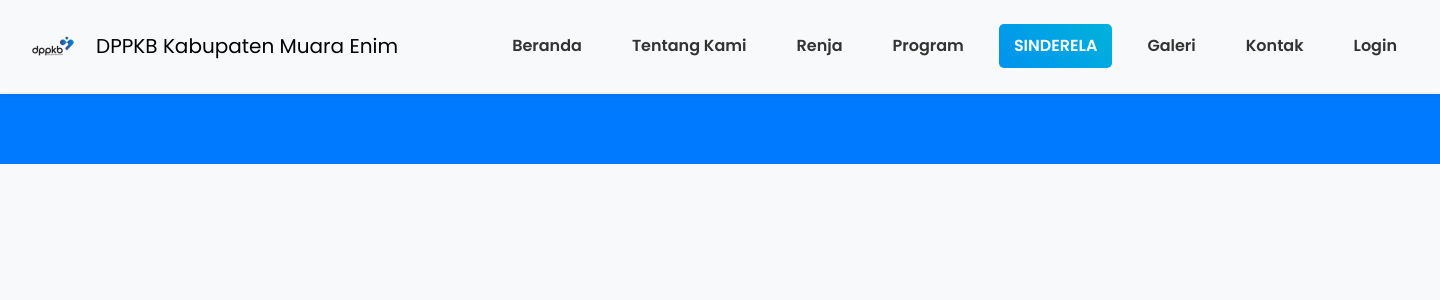
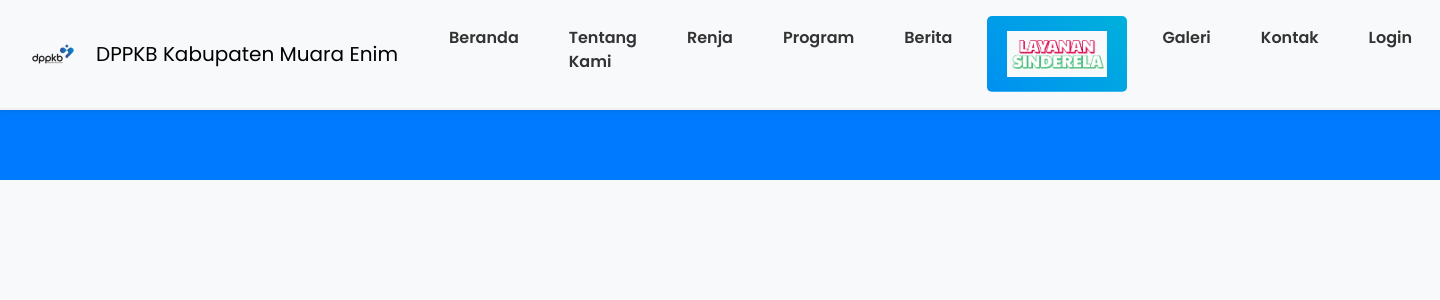
Before and after one commit to deftri/dppkb_web, a PHP site: page /berita/includes/header.php in a window 1440 px wide. Shown: the top 300 px of the page. Run offline with PHP 8.4, Linux system fonts and the light colour scheme.

Commit message:
Initial commit of my website files

```diff
--- a/berita/css/header.css
+++ b/berita/css/header.css
@@ -42,7 +42,7 @@ body {
 .navbar-nav .nav-item.layanan a {
     position: relative;
     display: inline-block;
-    padding: 10px 15px;
+    padding: 15px 20px;
     color: #ffffff;
     font-weight: 600;
     text-transform: uppercase;
--- a/berita/includes/header.php
+++ b/berita/includes/header.php
@@ -94,9 +94,15 @@ $page_title = ucfirst(str_replace(['.php', 'index'], '', basename($_SERVER['PHP_
                     <li class="nav-item">
                         <a class="nav-link <?php echo ($halaman == 'program' ? 'active' : ''); ?>" href="program.php">Program</a>
                     </li>
+                    <li class="nav-item">
+                        <a class="nav-link <?php echo ($halaman == 'berita' ? 'active' : ''); ?>" href="kumpulan_berita.php">Berita</a>
+                    </li>
                     <li class="nav-item layanan">
-                        <a class="nav-link <?php echo ($halaman == 'layanan' ? 'active' : ''); ?>" href="../public/sinderela.menu.php">SINDERELA</a>
+                        <a class="nav-link <?php echo ($halaman == 'layanan' ? 'active' : ''); ?>" href="../public/sinderela.menu.php">
+                            <img src="images/navsinderela.png" alt="Sinderela" style="width: 100px; height: auto;">
+                        </a>
                     </li>
+
 
                     <li class="nav-item">
                         <a class="nav-link <?php echo ($halaman == 'galeri' ? 'active' : ''); ?>" href="galeri.php">Galeri</a>
```
Also changed, not shown: berita/images/navsinderela.png (added).
